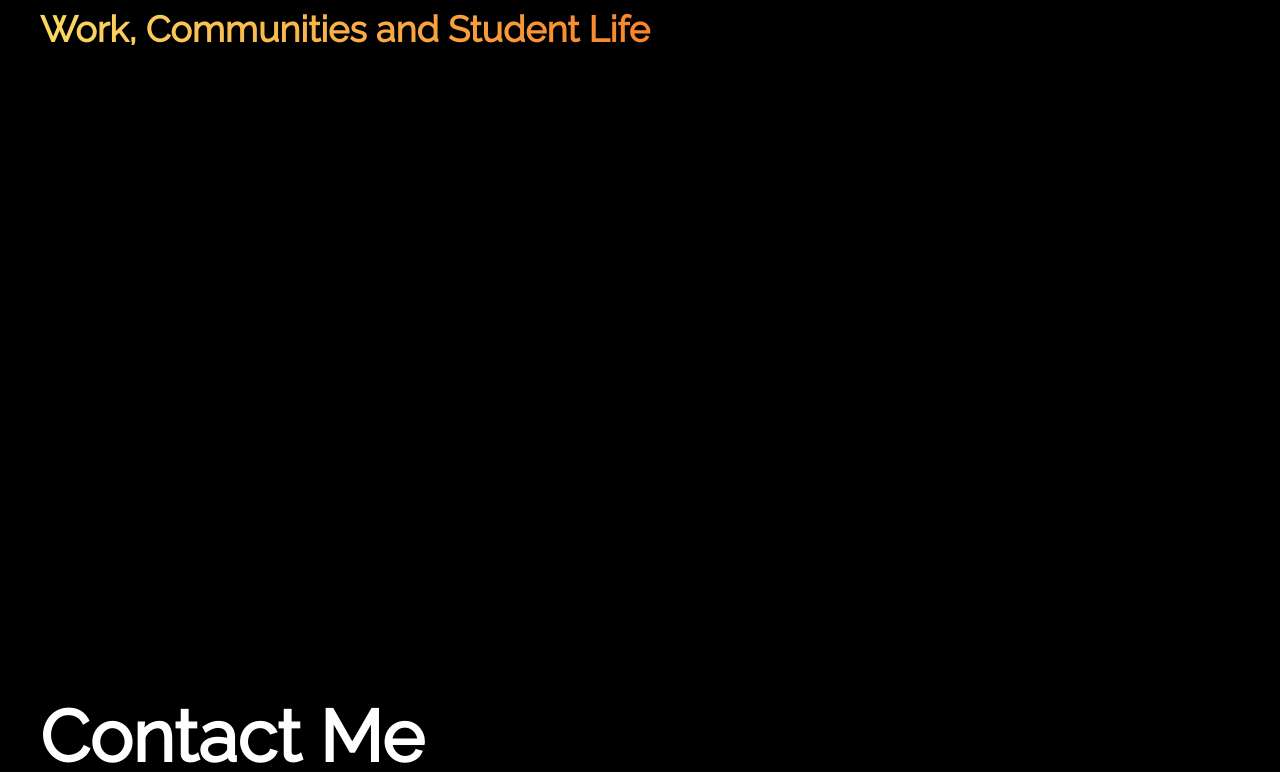
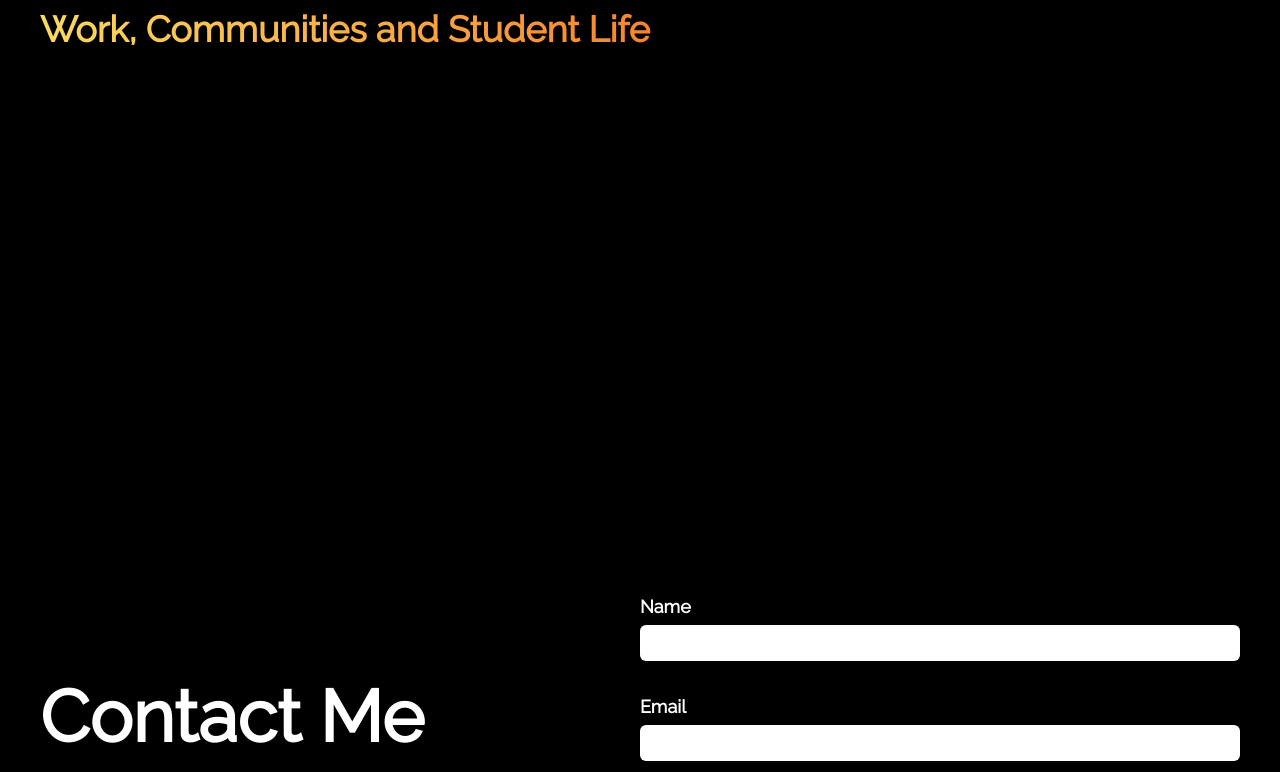
Before and after one commit to Umar-Waseem/umars_portfolio, a Next.js app: page / in a window 1280 px wide. Shown: the part 2003-2775 px from the top of the page. Built offline with nearby package versions, Linux system fonts and the light colour scheme.

Commit message:
contact form ui

```diff
--- /dev/null
+++ b/src/components/contact_form.tsx
@@ -0,0 +1,66 @@
+"use client"
+
+import React from 'react';
+import "../app/globals.css"
+
+const ContactForm = () => {
+
+
+
+    return (
+        <form action="#" className="w-full">
+            {/* make a contact form with name, email and message */}
+            <div className="space-y-8 flex flex-col justify-center">
+                <div >
+                    <label htmlFor="name" className="block text-lg font-extrabold text-white">
+                        Name
+                    </label>
+                    <div className="mt-1">
+                        <input
+                            id="name"
+                            name="name"
+                            type="text"
+                            autoComplete="name"
+                            required
+                            className="block w-full p-2 text-black font-bold shadow-sm sm:text-sm focus:ring-indigo-500 focus:border-indigo-500 border-gray-300 rounded-md"
+                        />
+                    </div>
+                </div>
+                <div>
+                    <label htmlFor="email" className="block text-lg font-extrabold text-white">
+                        Email
+                    </label>
+                    <div className="mt-1">
+                        <input
+                            id="email"
+                            name="email"
+                            type="email"
+                            autoComplete="email"
+                            required
+                            className="block w-full p-2 text-black font-bold shadow-sm sm:text-sm focus:ring-indigo-500 focus:border-indigo-500 border-gray-300 rounded-md"
+                        />
+                    </div>
+                </div>
+                <div>
+                    <label htmlFor="message" className="block text-lg font-extrabold text-white">
+                        Message
+                    </label>
+                    <div className="mt-1">
+                        <textarea
+                            id="message"
+                            name="message"
+                            rows={4}
+                            required
+                            className="block w-full text-black font-bold p-2 shadow-sm sm:text-sm focus:ring-indigo-500 focus:border-indigo-500 border border-gray-300 rounded-md"
+                        ></textarea>
+                    </div>
+                </div>
+            </div>
+            <div className='flex justify-center lg:justify-start'>
+                <button className="getInTouchButton mr-2 mb-4 mt-4">Send Message</button>
+            </div>
+        </form>
+    );
+};
+
+export default ContactForm;
--- a/src/sections/AboutSection.tsx
+++ b/src/sections/AboutSection.tsx
@@ -22,8 +22,8 @@ export default function AboutSection() {
 
   return (
     <main className='about-section flex flex-col justify-center h-screen p-10 bg-black lg:items-start items-center text-white theContainer section'>
-      <h2 className='font-semibold text-5xl lg:text-7xl mb-4 lg:text-left text-center'>Muhammad Umar Waseem</h2>
-      <p className='font-semibold text-3xl lg:text-4xl mb-6 gradient-text lg:text-left text-center'>
+      <h1 className='font-semibold text-5xl lg:text-7xl mb-6 lg:text-left text-center'>Muhammad Umar Waseem</h1>
+      <p className='font-semibold text-3xl lg:text-4xl mb-16 gradient-text lg:text-left text-center'>
         Building Software Solutions That Hold Value
       </p>
       <div className="flex flex-row lg:items-start items-center">
--- a/src/sections/ContactSection.tsx
+++ b/src/sections/ContactSection.tsx
@@ -1,14 +1,22 @@
-import React from 'react'
+import ContactForm from '@/components/contact_form';
+import React from 'react';
 
 export default function ContactSection() {
+
+
   return (
-    <section className='contact-section flex flex-col justify-center h-screen p-10 bg-black lg:items-start items-center text-white'>
+    <section className='contact-section flex flex-col lg:flex-row lg:justify-between justify-center h-screen p-10 bg-black lg:items-center items-center text-white'>
 
+      <div className='flex flex-col lg:w-1/2'>
         <h2 className='font-semibold text-5xl lg:text-7xl mb-4 lg:text-left text-center'>Contact Me</h2>
         <p className='font-semibold text-3xl lg:text-4xl mb-6 gradient-text lg:text-left text-center'>
           What brings you here? What can I do for you. <br />
           Drop me a message.
         </p>
+      </div>
+      <div className='lg:w-1/2'>
+        <ContactForm />
+      </div>
 
     </section>
   );
```
